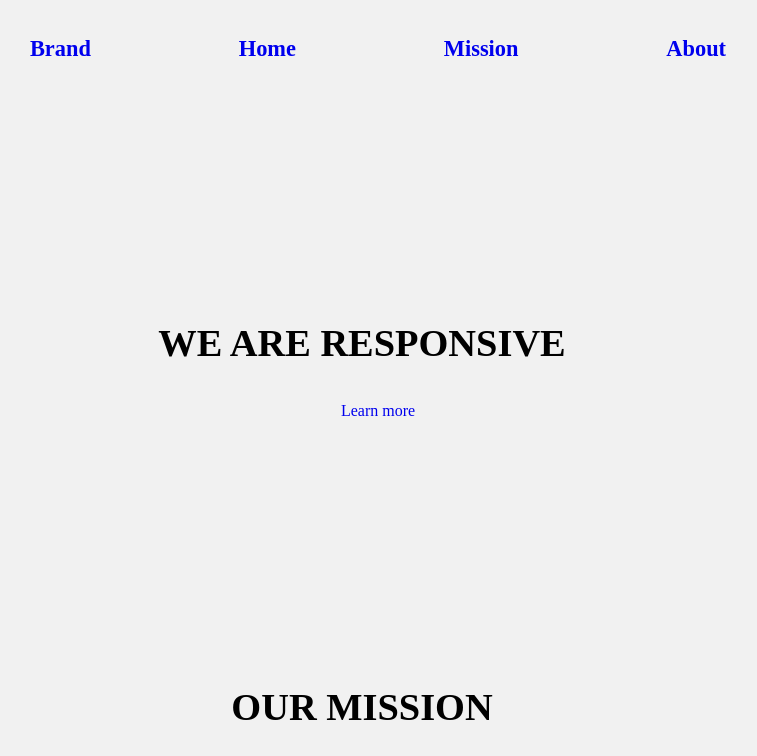
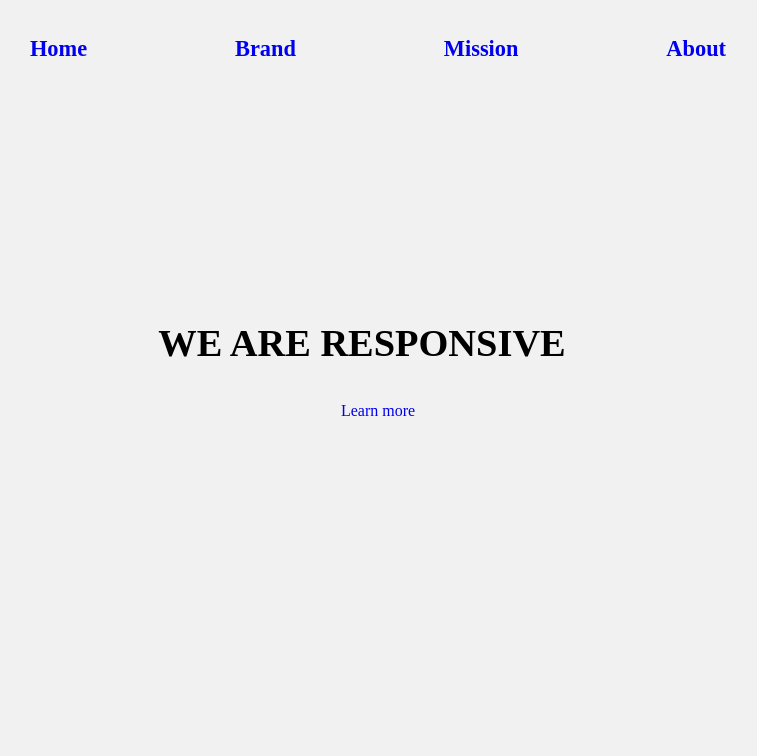
Before and after one commit to TTmesb/responsive, a plain HTML site: page index.html in a window 1280 px wide. Shown: the top 756 px of the page, without its empty margins (278-1035 px from the left). Drawn offline with Linux system fonts and the light colour scheme.

Commit message:
despacito

```diff
--- a/index.html
+++ b/index.html
@@ -11,8 +11,8 @@
   <main class="container">
     <nav class="container">
       <ul class="nav">
+        <li><a href="#">Home</a></li>
         <li><a href="#">Brand</a></li>
-        <li><a href="#">Home</a></li>
         <li><a href="#mission">Mission</a></li>
         <li><a href="#about">About</a></li>
       </ul>
--- a/responsive.css
+++ b/responsive.css
@@ -60,7 +60,7 @@ footer > p > a {
 /* classes */
 .cta {
   padding-top: 12rem;
-  padding-bottom: 10rem;
+  padding-bottom: 15rem;
 }
 .container {
   margin-left: 2rem;
```
